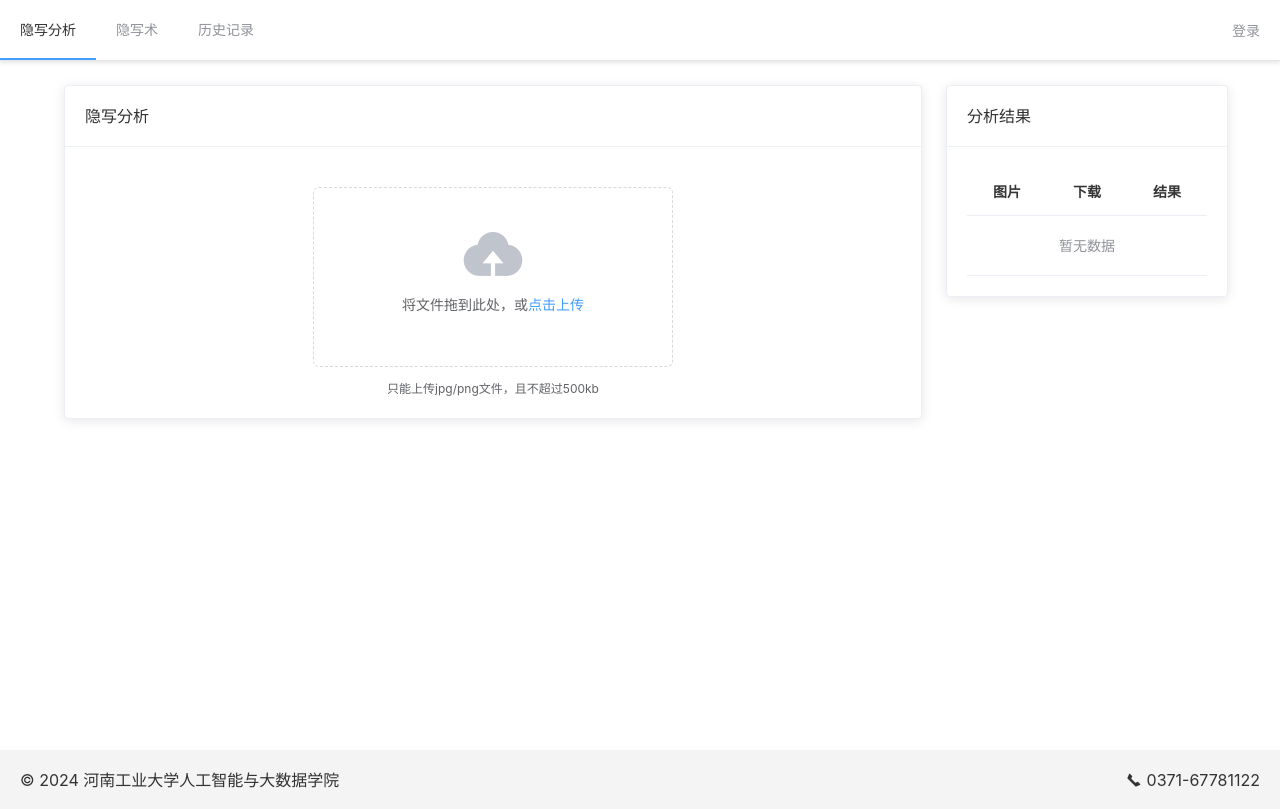
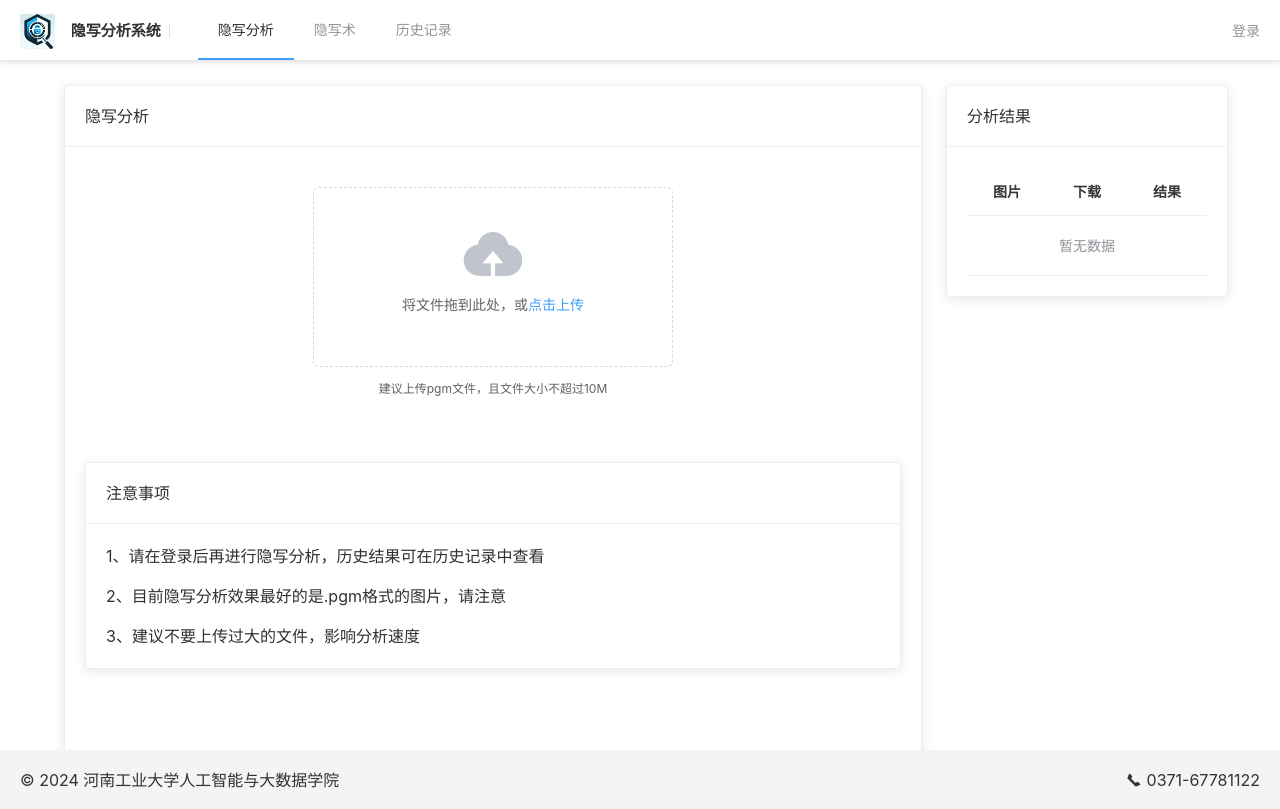
Before and after one commit to Ephemeral2333/steganalysis-fronted, a Vue app: page / in a window 1280 px wide. Built offline with nearby package versions, Linux system fonts and the light colour scheme.

Commit message:
fix: add logo to the project

```diff
--- a/src/components/Content.vue
+++ b/src/components/Content.vue
@@ -29,4 +29,5 @@ export default {
 }
 </script>
 
-<style></style>
+<style>
+</style>
--- a/src/components/Layout/Header.vue
+++ b/src/components/Layout/Header.vue
@@ -1,6 +1,13 @@
 <template>
     <header class="header has-background-white has-text-black">
         <el-menu :default-active="activeIndex" class="el-menu-demo" mode="horizontal" @select="handleSelect">
+            <!--添加项目名称图标-->
+            <el-menu-item>
+                <img src="../../assets/logo.jpg" alt="logo" style="width: 35px; height: 35px;">
+                &nbsp;&nbsp;
+                <span class="logoText">隐写分析系统</span>
+                <el-divider direction="vertical"></el-divider>
+            </el-menu-item>
             <el-menu-item index="1">隐写分析</el-menu-item>
             <el-menu-item index="2">
                 隐写术
@@ -62,6 +69,9 @@ export default {
                 this.$router.push('/steganography');
             } else if (key === '3') {
                 this.$router.push('/history');
+            } else if (key === '0') {
+                this.activeIndex = '1';
+                this.$router.push('/');
             }
         },
         logout() {
@@ -96,4 +106,10 @@ export default {
 .header {
     box-shadow: 0 2px 4px rgba(0, 0, 0, 0.1);
 }
+
+.logoText {
+    font-size: 15px;
+    font-weight: bold;
+    font-family: STFangsong;
+}
 </style>
--- a/src/views/analysis/index.vue
+++ b/src/views/analysis/index.vue
@@ -1,6 +1,6 @@
 <template>
     <div>
-        <el-card>
+        <el-card class="content">
             <div slot="header">
                 <span>隐写分析</span>
             </div>
@@ -9,8 +9,22 @@
                     :on-success="upload_success" :before-upload="beforeUpload" :data="uploadData">
                     <i class="el-icon-upload"></i>
                     <div class="el-upload__text">将文件拖到此处，或<em>点击上传</em></div>
-                    <div class="el-upload__tip" slot="tip" style="text-align: center;">只能上传jpg/png文件，且不超过500kb</div>
+                    <div class="el-upload__tip" slot="tip" style="text-align: center;">建议上传pgm文件，且文件大小不超过10M</div>
                 </el-upload>
+            </div>
+            <br><br>
+            <div class="tip">
+                <!--使用注意事项-->
+                <el-card>
+                    <div slot="header">
+                        <span>注意事项</span>
+                    </div>
+                    <div>
+                        <p>1、请在登录后再进行隐写分析，历史结果可在历史记录中查看</p>
+                        <p>2、目前隐写分析效果最好的是.pgm格式的图片，请注意</p>
+                        <p>3、建议不要上传过大的文件，影响分析速度</p>
+                    </div>
+                </el-card>
             </div>
         </el-card>
     </div>
@@ -53,4 +67,7 @@ export default {
     justify-content: center;
     display: flex;
 }
+.content {
+    height: 700px;
+}
 </style>
--- a/src/views/history/index.vue
+++ b/src/views/history/index.vue
@@ -25,7 +25,8 @@
             <!--下载-->
             <el-table-column label="下载">
                 <template slot-scope="scope">
-                    <i class="el-icon-download" @click="handleDownload(scope.row.image)"></i>
+                    <!-- <i class="el-icon-download" @click="handleDownload(scope.row.image)"></i> -->
+                    <el-link type="primary" :href="scope.row.image" target="_blank">下载图片</el-link>
                 </template>
             </el-table-column>
         </el-table>
@@ -41,7 +42,7 @@ export default {
             tableData: []
         };
     },
-    created() {
+    mounted() {
         getHistory().then(res => {
             if (res.code === 200) {
                 this.tableData = res.data;
@@ -49,6 +50,20 @@ export default {
                     this.tableData[i].image = 'http://' + this.tableData[i].image;
                     this.tableData[i].image_show = 'http://' + this.tableData[i].image_show;
                 }
+            } else {
+                // 弹窗询问是否重新登录
+                this.$confirm('登录已过期，是否登录', '提示', {
+                    confirmButtonText: '登录',
+                    cancelButtonText: '取消',
+                    type: 'warning'
+                }).then(() => {
+                    this.$router.push('/login');
+                }).catch(() => {
+                    this.$message({
+                        type: 'info',
+                        message: '已取消登录'
+                    });
+                });
             }
         });
     },
--- a/src/views/steganography/index.vue
+++ b/src/views/steganography/index.vue
@@ -1,17 +1,18 @@
 <template>
     <div>
-        <el-card>
+        <el-card class="content">
             <div slot="header">
                 <span>隐写嵌入</span>
             </div>
 
+            <el-row>
+                <el-col :span="12">
                     <el-form ref="form" :model="form">
                         <el-form-item label="选择文件">
                             <el-upload ref="upload" class="upload-demo" drag action="http://" :on-success="upload_success"
                                 :before-upload="isLoggin" :auto-upload="false">
                                 <i class="el-icon-upload"></i>
                                 <div class="el-upload__text">将文件拖到此处，或<em>点击上传</em></div>
-                        <div class="el-upload__tip" slot="tip">只能上传jpg/png文件，且不超过500kb</div>
                             </el-upload>
                         </el-form-item>
                         <!--添加两个单选框-->
@@ -34,6 +35,23 @@
                             <el-button @click="downloadUrl" style="display:none" class="download">下载</el-button>
                         </el-form-item>
                     </el-form>
+                </el-col>
+                <el-col :span="12">
+                    <div class="tip">
+                        <el-card>
+                            <div slot="header">
+                                <span>注意事项</span>
+                            </div>
+                            <div>
+                                <p>1、使用隐写术可以无需登录，该功能仅作工具使用，无需登录，也没有历史记录</p>
+                                <p>2、目前隐写术不能指定隐写内容，使用的隐写术仅用作测试隐写分析效果，隐写术均随机嵌入该嵌入率下的最不容易被分析出来的内容</p>
+                                <p>3、隐写术嵌入率越高，嵌入内容越不容易被分析出来</p>
+                                <p>4、目前给出的隐写术均为空域隐写算法，请给出.pgm格式的文件</p>
+                            </div>
+                        </el-card>
+                    </div>
+                </el-col>
+            </el-row>
         </el-card>
     </div>
 </template>
@@ -76,6 +94,8 @@ export default {
                             this.$message.success('上传成功')
                             // 上传成功后，下载按钮显示
                             document.querySelector('.download').style.display = 'inline-block';
+                            // 清除上传文件
+                            this.$refs.upload.clearFiles();
                         } else {
                             this.$message.error('上传失败')
                         }
@@ -101,4 +121,8 @@ export default {
 }
 </script>
 
-<style></style>
+<style>
+.content {
+    height: 700px;
+}
+</style>
```
Also changed, not shown: src/assets/logo.jpg (added). Lines whose indentation alone changed are shown as unchanged.
